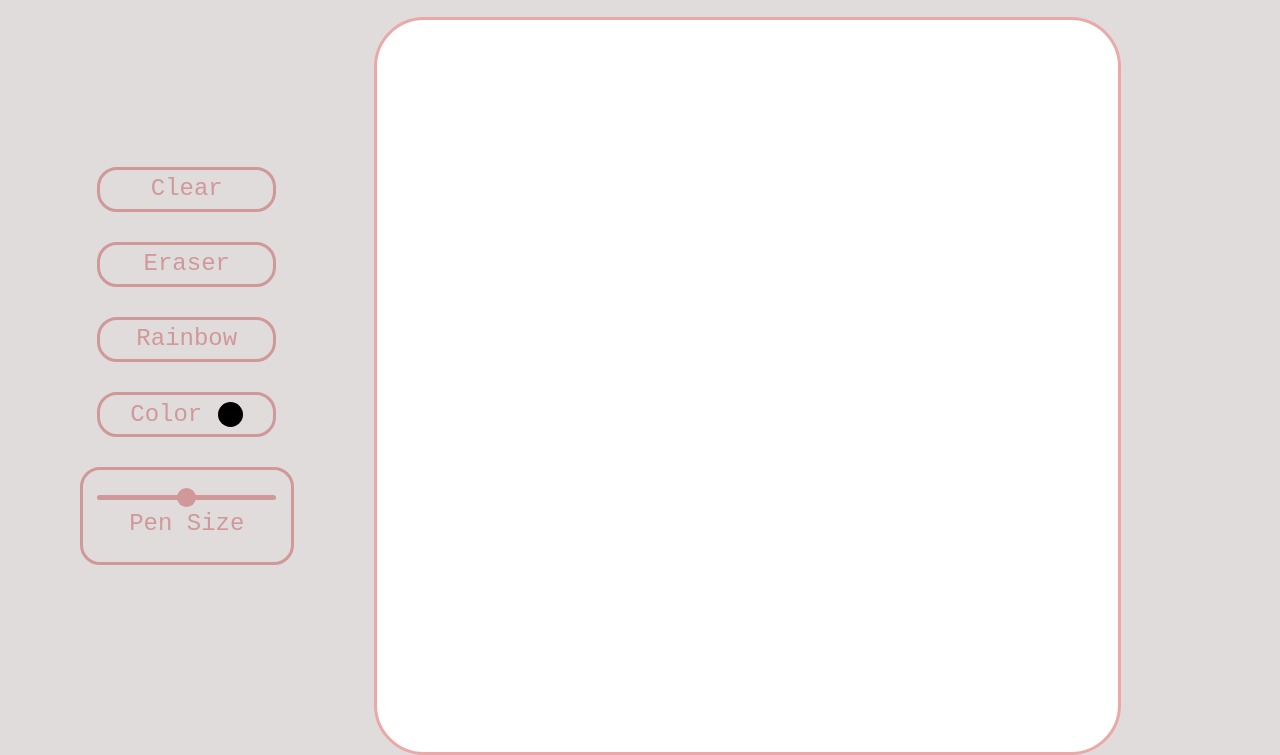
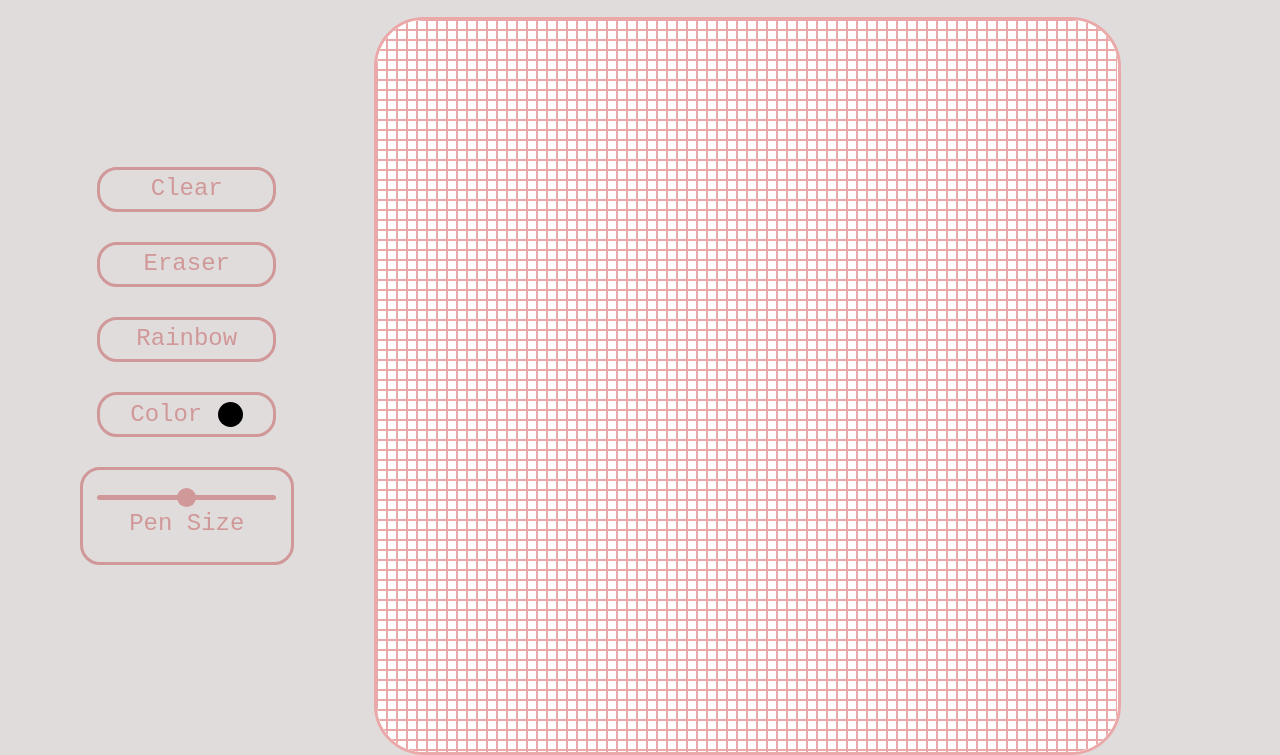
Before and after one commit to sandeshkhadka/panna, a plain HTML site: page index.html in a window 1280 px wide. Shown: the part 68-823 px from the top of the page. Drawn offline with Linux system fonts and the light colour scheme.

Commit message:
Create Grid

```diff
--- a/css/style.css
+++ b/css/style.css
@@ -101,4 +101,15 @@ body{
     width: 747px;
     border-radius: 50px;
     border: 3px solid #EAA8A8;
+    display: flex;
+    /* flex-direction: column; */
+    flex-wrap: wrap;
+    overflow: hidden;
 }
+.pixel{
+    width: 10px;
+    height: 10px;
+    border: 1px solid #EAA8A8;
+    background-color: white;
+    cursor: pointer;
+}
--- a/js/script.js
+++ b/js/script.js
@@ -0,0 +1,17 @@
+const board = document.querySelector(".board");
+let pixel = document.createElement('div');
+pixel.classList.add('pixel');
+let height = parseInt(getComputedStyle(board).height.slice(0, this.length - 2));
+let width = parseInt(getComputedStyle(board).width.slice(0, this.length - 2));
+let color;
+for (let i = 0; i < ((height / 10) * (width / 10)); i++) {
+    pixel = document.createElement('div');
+    pixel.classList.add('pixel');
+    board.append(pixel);
+}
+function draw(){
+    this.style.backgroundColor = "blue";
+}
+let pixels = document.querySelectorAll('.pixel');
+
+pixels.forEach(item => item.addEventListener("click",draw));
```
Also changed, not shown: index.html (+2 -1 lines).
